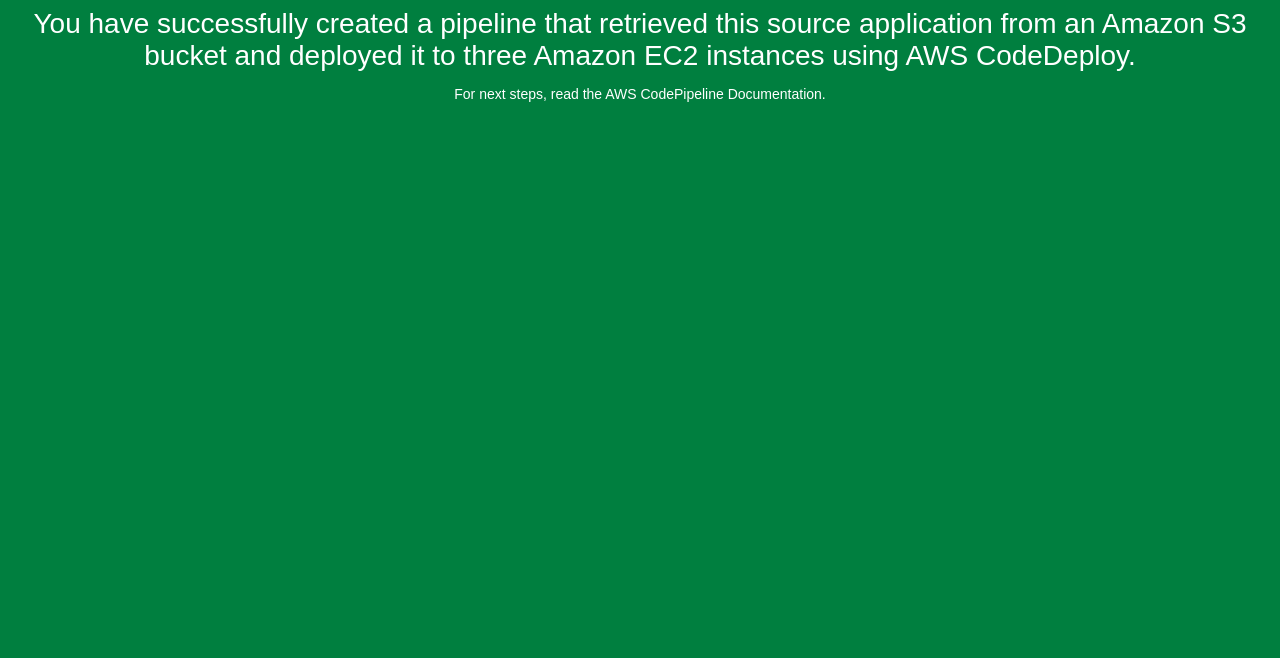
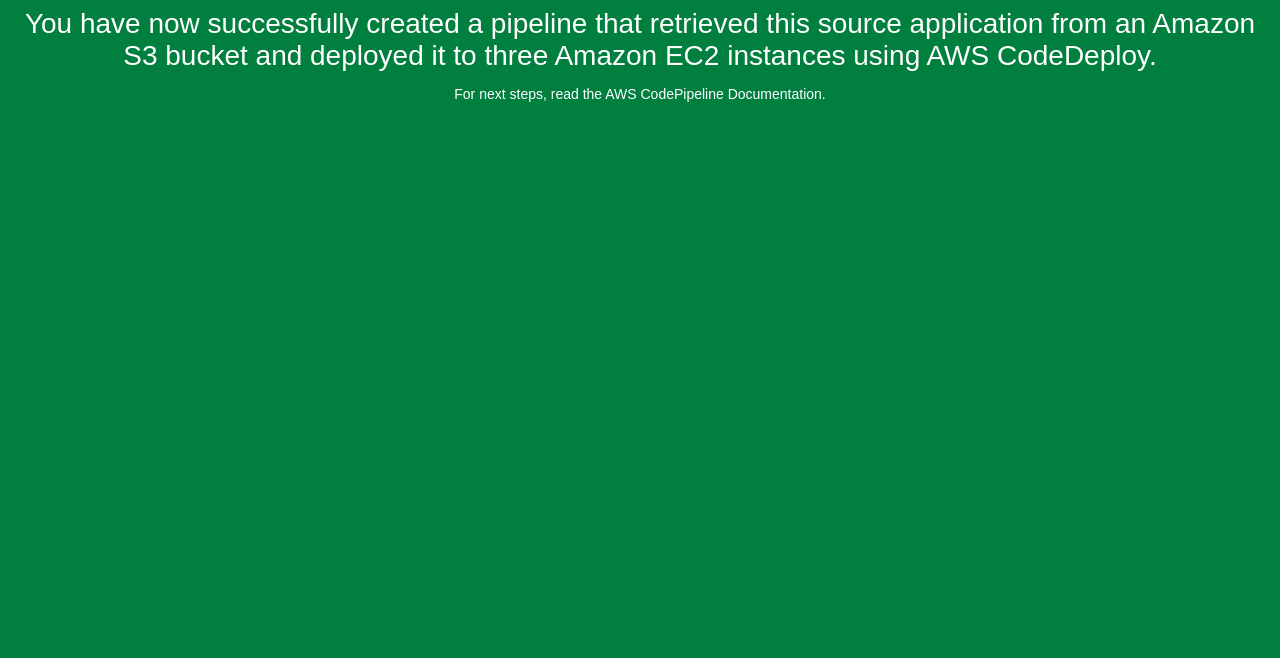
Before and after one commit to torbenelverscap/codepipeline-demo-001, a plain HTML site: page index.html in a window 1280 px wide. Shown: the part 142-800 px from the top of the page. Drawn offline with Linux system fonts and the light colour scheme.

Commit message:
added now

```diff
--- a/index.html
+++ b/index.html
@@ -27,7 +27,7 @@
 <body>
   <div align="center">
     <h1>Hallo!</h1>
-    <h2>You have successfully created a pipeline that retrieved this source application from an Amazon S3 bucket and deployed it
+    <h2>You have now successfully created a pipeline that retrieved this source application from an Amazon S3 bucket and deployed it
     to three Amazon EC2 instances using AWS CodeDeploy.</h2>
     <p>For next steps, read the AWS CodePipeline Documentation.</p>
   </div>
```
